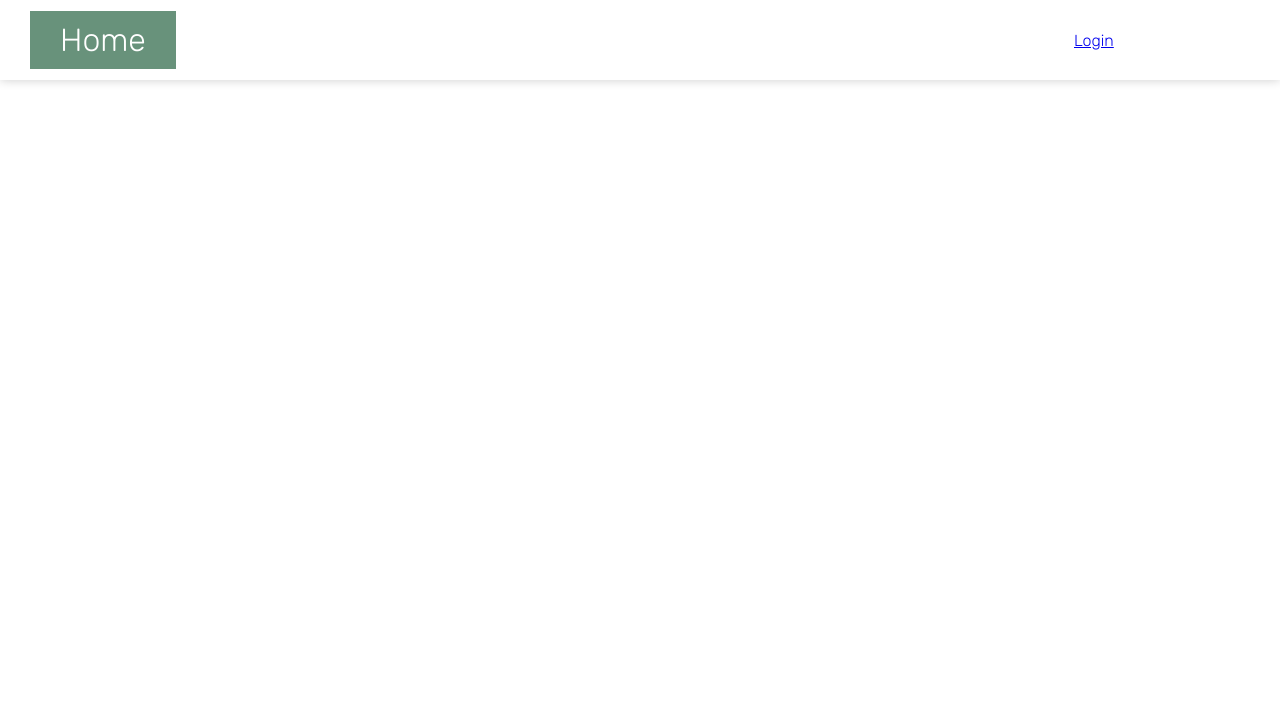
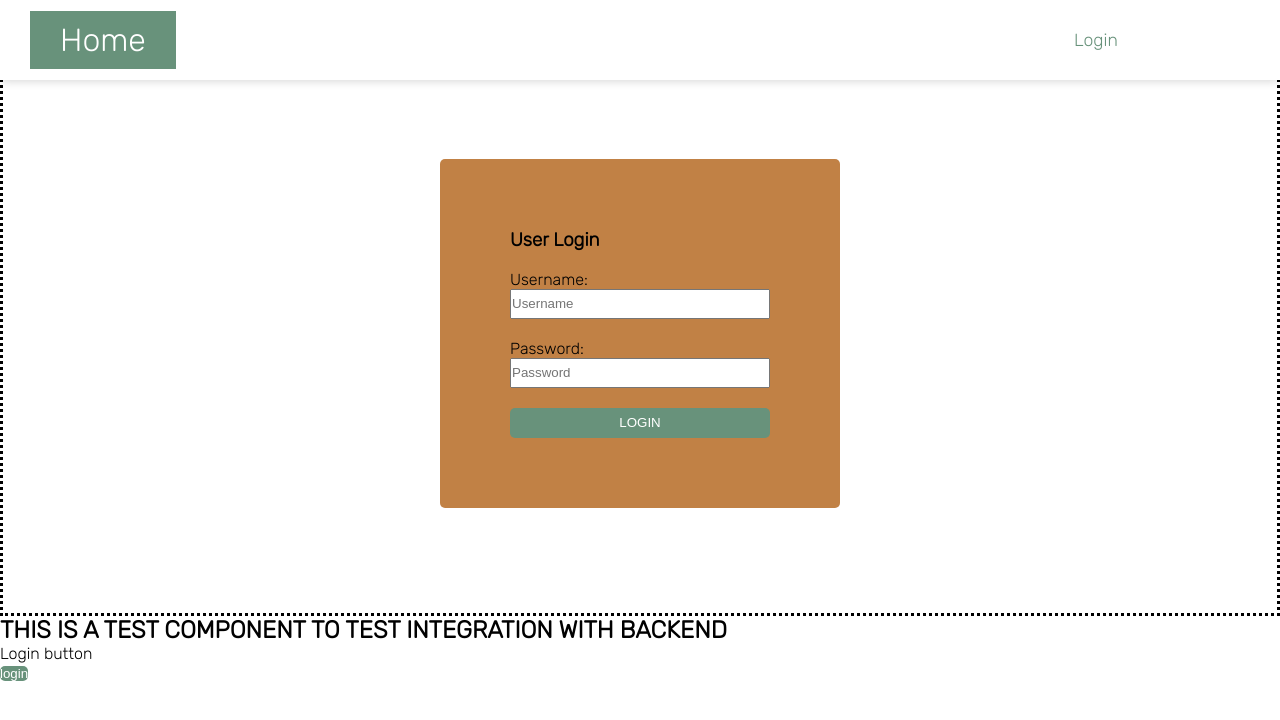
Before and after one commit to ls-morgan/TT6_2-dbs-seed, a React (Create React App) app: page /login in a window 1280 px wide. Shown: the top 720 px of the page. Built offline with nearby package versions, Linux system fonts and the light colour scheme.

Commit message:
Login page, dashboard and dashboard menus

```diff
--- a/src/App.js
+++ b/src/App.js
@@ -3,6 +3,7 @@ import { BrowserRouter, Navigate, Route, Routes } from 'react-router-dom';
 
 import './App.css';
 import Dashboard from './Components/Dashboard';
+import Login from './Components/Login';
 import TestFeatures from './Components/TestFeatures';
 import Topbar from './Components/UI elements/Topbar';
 
@@ -300,6 +301,12 @@ const App = () => {
   const [ user, setUser ] = useState(undefined);
   const [ authorized, setAuthorized ] = useState(false);
 
+  // Functions
+  // Login
+  const updateAuthorization = (value) => {
+    console.log(authorized);
+    setAuthorized(value);
+  };
 
   return (
     <div>
@@ -307,13 +314,13 @@ const App = () => {
         <div>
           <Topbar authorized={authorized} />
 
-          <div className='routesDiv'>
+          <div className='border-outline'>
             <Routes>
-              <Route path="/" element={<Navigate to="/dashboard" />} />
+              <Route path='/' element={<Navigate to="/dashboard" />} />
+              <Route path='/dashboard' element={<Dashboard />} />
+              <Route path='/login' element={<Login updateAuthorization={updateAuthorization} />} />
             </Routes>
-            <Routes>
-              <Route path="/dashboard" element={<Dashboard />} />
-            </Routes>
+
           </div>
         </div>
       </BrowserRouter>
--- a/src/Components/Dashboard.js
+++ b/src/Components/Dashboard.js
@@ -1,14 +1,19 @@
 import React from 'react';
-import TestFeatures from './TestFeatures';
+import Button from './UI elements/Button';
+import Title from './UI elements/Title';
 
+import '../css/Dashboard.css';
 const Dashboard = () => {
     return (
-        <div className="dashboardDiv">
+        <div>
             <h2>This is the dashboard page</h2>
+                <Title title="Welcome" user="Username"/>
+                <div className="item-container">
 
-            {/* <div className='testingDiv'>
-                <TestFeatures />
-            </div> */}
+                <Button text="View Wallets" />
+                <Button text="Exchange Currency" />
+                <Button text="Add or remove Wallets" />
+            </div>
         </div>
      );
 }
--- /dev/null
+++ b/src/Components/Login.js
@@ -0,0 +1,78 @@
+import React, { useState } from 'react';
+import { useNavigate } from 'react-router-dom';
+import axios from 'axios';
+
+import '../css/Login.css';
+const Login = ({ updateAuthorization }) => {
+  const [pw, setPw] = useState("");
+  const history = useNavigate();
+  const headers = {
+    "Content-Type": "application/json",
+    "Access-Control-Allow-Origin": "*",
+  };
+  // API call to backend for authentication
+  const handleLogin = (e) => {
+    e.preventDefault();
+
+    const loginPayLoad = {
+      userName: "User",
+      password: "password123",
+      name: "Morgan",
+    };
+
+    axios
+      .post(
+        "https://fa7b-116-15-113-158.ap.ngrok.io/api/v1/users",
+        loginPayLoad,
+        { headers }
+      )
+      .then((response) => {
+        console.log(response);
+      })
+      .catch((err) => console.log(err));
+  };
+
+  //Hardcoded login details in front-end
+  const onSubmit = (e) => {
+    e.preventDefault();
+    console.log(pw);
+    if (pw === "password123") {
+      console.log(pw);
+      updateAuthorization(true);
+      history("/dashboard");
+      return;
+    } else window.alert("Wrong user/password!");
+    setPw("");
+  };
+
+  return (
+    <section>
+      <div className="login">
+        <form onSubmit={onSubmit}>
+          <div className="login-form">
+            <h3>User Login</h3>
+            <br />
+            <div className="login-details">
+              <label>Username: </label>
+              <input
+                type="text"
+                placeholder="Username"
+                // onInput={(e) => updateName(e.target.value)}
+              />
+              <label>Password: </label>
+              <input
+                type="password"
+                placeholder="Password"
+                value={pw}
+                onInput={(e) => setPw(e.target.value)}
+              />
+            </div>
+            <button type="submit">LOGIN</button>
+          </div>
+        </form>
+      </div>
+    </section>
+  );
+}
+
+export default Login;
--- a/src/Components/UI elements/Title.js
+++ b/src/Components/UI elements/Title.js
@@ -1,10 +1,10 @@
 import React from "react";
 
-const Title = ({ title, paragraph }) => {
+const Title = ({ title, user }) => {
   return (
     <div className="title">
-      <h1>{title}</h1>
-      <p>{paragraph}</p>
+      <h1>{title} {user}</h1>
+
     </div>
   );
 };
--- a/src/Components/UI elements/Topbar.js
+++ b/src/Components/UI elements/Topbar.js
@@ -9,12 +9,12 @@ const Topbar = ({ authorized }) => {
       <header className="">
         <div className="top-bar">
           <div className="home">
-            <Link to="/home">Home</Link>
+            <Link to="/dashboard">Home</Link>
           </div>
 
           <div className="login-btn">
             {authorized ? (
-              <Link to="/dashboard">Dashboard</Link>
+              <Link to="/dashboard">Logout</Link>
             ) : (
               <Link to="/login">Login</Link>
             )}
--- /dev/null
+++ b/src/css/Dashboard.css
@@ -0,0 +1,60 @@
+/* Item Grid container */
+.item-container {
+    display: grid;
+    justify-content: center;
+    grid-template-columns: repeat(4, 1fr);
+    width: 80%;
+    padding: 10px 60px;
+    margin: 30px auto;
+    padding-top: 10px;
+    flex-wrap: wrap;
+    gap: 20px;
+  }
+
+  .item-container .item {
+    padding: 20px;
+    border-radius: 5px;
+  }
+
+  .item-container .item:hover {
+    box-shadow: 0 0 10px rgba(0, 0, 0, 0.2);
+  }
+
+  .item-container .item img {
+    width: 100%;
+    border-radius: 10px;
+  }
+
+  .item-container .item-details {
+    display: flex;
+    justify-content: space-between;
+    align-items: center;
+  }
+
+  .item-container .item-details .item-name {
+    width: 80%;
+  }
+
+  .item-container .item-details .add-icon {
+    width: 20%;
+  }
+
+  .item-container .item-details .item-name h5,
+  a {
+    margin-top: 10px;
+    color: var(--primary-color);
+    font-size: 1.1rem;
+    text-decoration: none;
+  }
+
+  .item-container .item-details .add-icon button {
+    padding: 8px;
+    justify-self: flex-start;
+    font-size: 1rem;
+    border-radius: 50%;
+  }
+
+  section {
+    margin-top: 50px;
+    padding: 0 15%;
+  }
--- /dev/null
+++ b/src/css/Login.css
@@ -0,0 +1,33 @@
+/* LOGIN */
+.login {
+    height: 70vh;
+    display: flex;
+    justify-content: center;
+    align-items: center;
+  }
+
+  .login .login-form {
+    background: rgb(193,129,69);
+    padding: 70px;
+    width: 400px;
+    border-radius: 5px;
+  }
+
+  .login .login-form .login-details {
+    width: 100%;
+    display: flex;
+    flex-direction: column;
+    align-items: flex-start;
+  }
+
+  .login .login-form .login-details input {
+    height: 30px;
+    width: 100%;
+    margin-bottom: 20px;
+    outline: none;
+  }
+
+  .login .login-form button {
+    height: 30px;
+    width: 100%;
+  }
```
